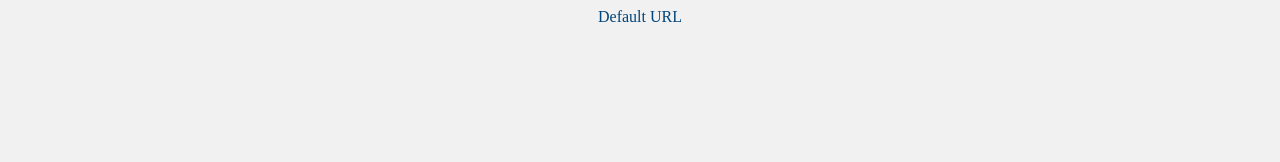
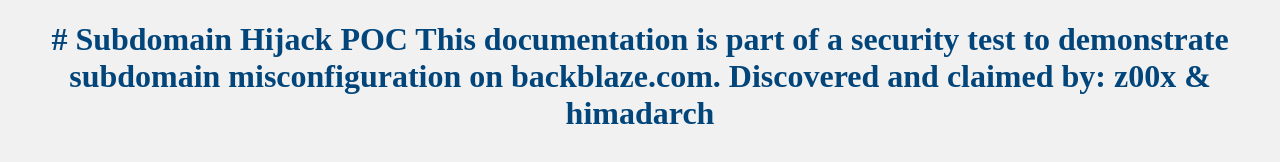
Before and after one commit to z00xINe/School-Task, a plain HTML site: page index.html in a window 1280 px wide. Drawn offline with Linux system fonts and the light colour scheme.

Commit message:
Update index.html

```diff
--- a/index.html
+++ b/index.html
@@ -5,11 +5,13 @@
     <meta charset="UTF-8">
     <meta name="viewport" content="width=device-width, initial-scale=1.0">
     <link rel="stylesheet" href="CSS/task.css">
-    <title>Add Task</title>
+    <title>Takeover</title>
 </head>
 
 <body>
-      Default URL
+<h1>      # Subdomain Hijack POC
+This documentation is part of a security test to demonstrate subdomain misconfiguration on backblaze.com.
+Discovered and claimed by: z00x & himadarch</h1>
 </body>
 
 </html>
```
